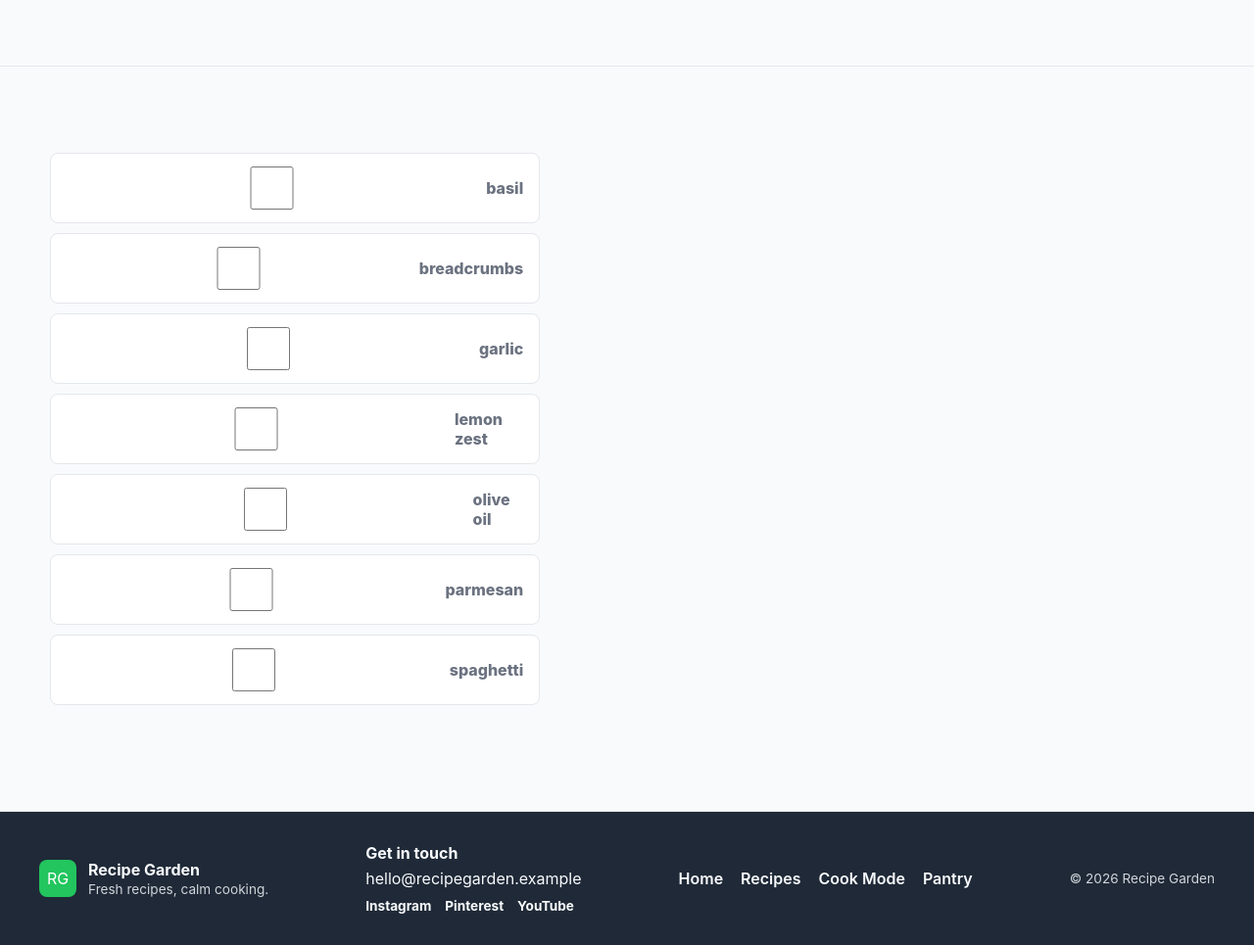
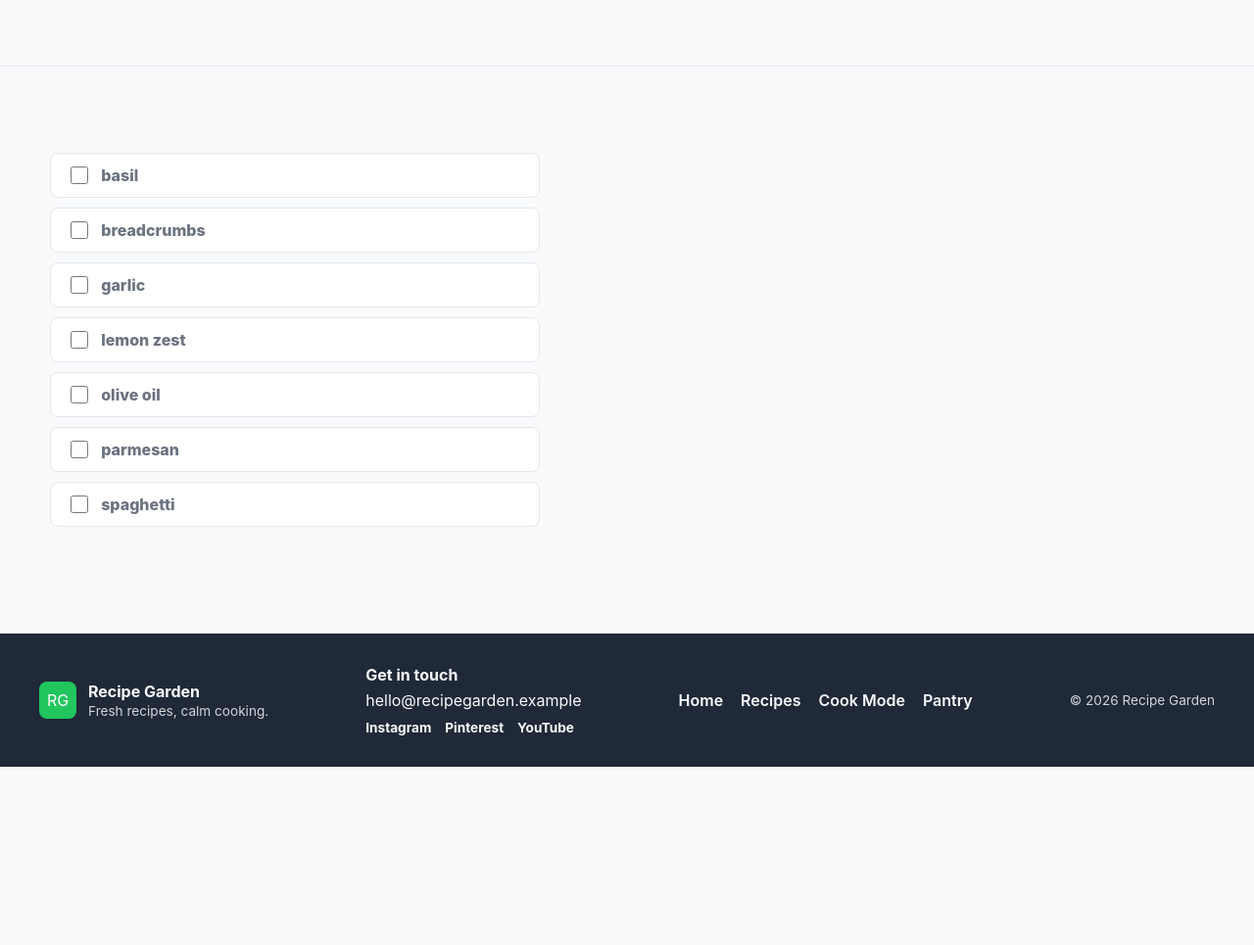
Before and after one commit to jeshmin-dot/Food-recipes, a Flask app: page /meal-planner/shopping-list in a window 1280 px wide. Shown: the part 265-1230 px from the top of the page at 98% size. After the commit the page ends 1048 px from the top, so only its background shows below. Run offline with Flask 3, Linux system fonts and the light colour scheme; the visitor is signed in with stand-in values (Sample User, id 1); tables that the repository leaves empty hold one stand-in row (values such as "Sample post").

Commit message:
Fix shopping list checkbox sizing and recipe action button alignment

```diff
--- a/app/static/css/style.css
+++ b/app/static/css/style.css
@@ -1023,3 +1023,14 @@ input, textarea, select {
 .recipe-actions form {
   display: contents;
 }
+
+/* Same fix as the ingredient checklist: stop the global full-width input
+   rule from inflating the shopping list checkboxes. */
+.shopping-list input[type="checkbox"] {
+  width: 18px;
+  height: 18px;
+  min-height: 0;
+  flex-shrink: 0;
+  padding: 0;
+  accent-color: var(--leaf);
+}
```
